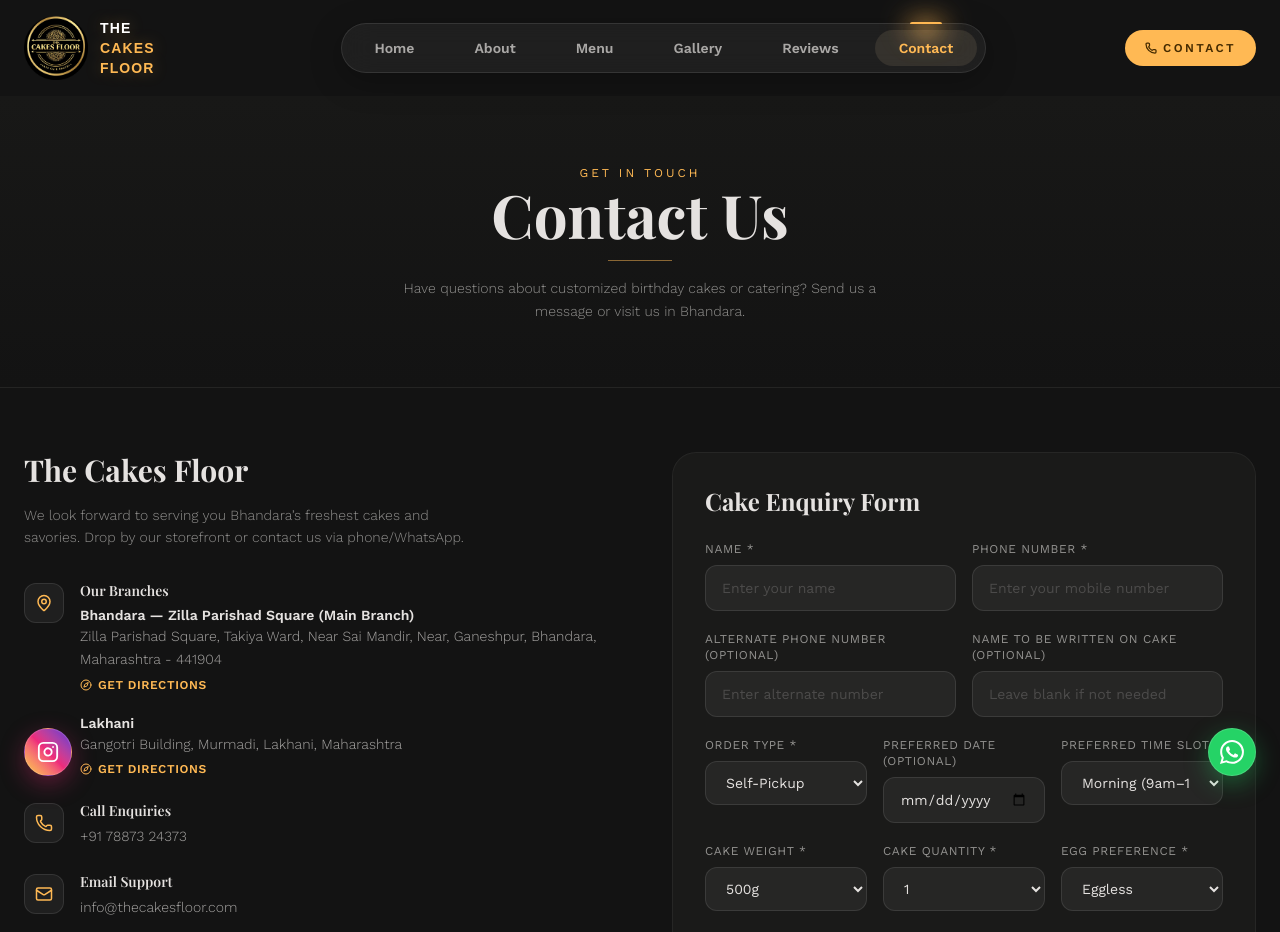
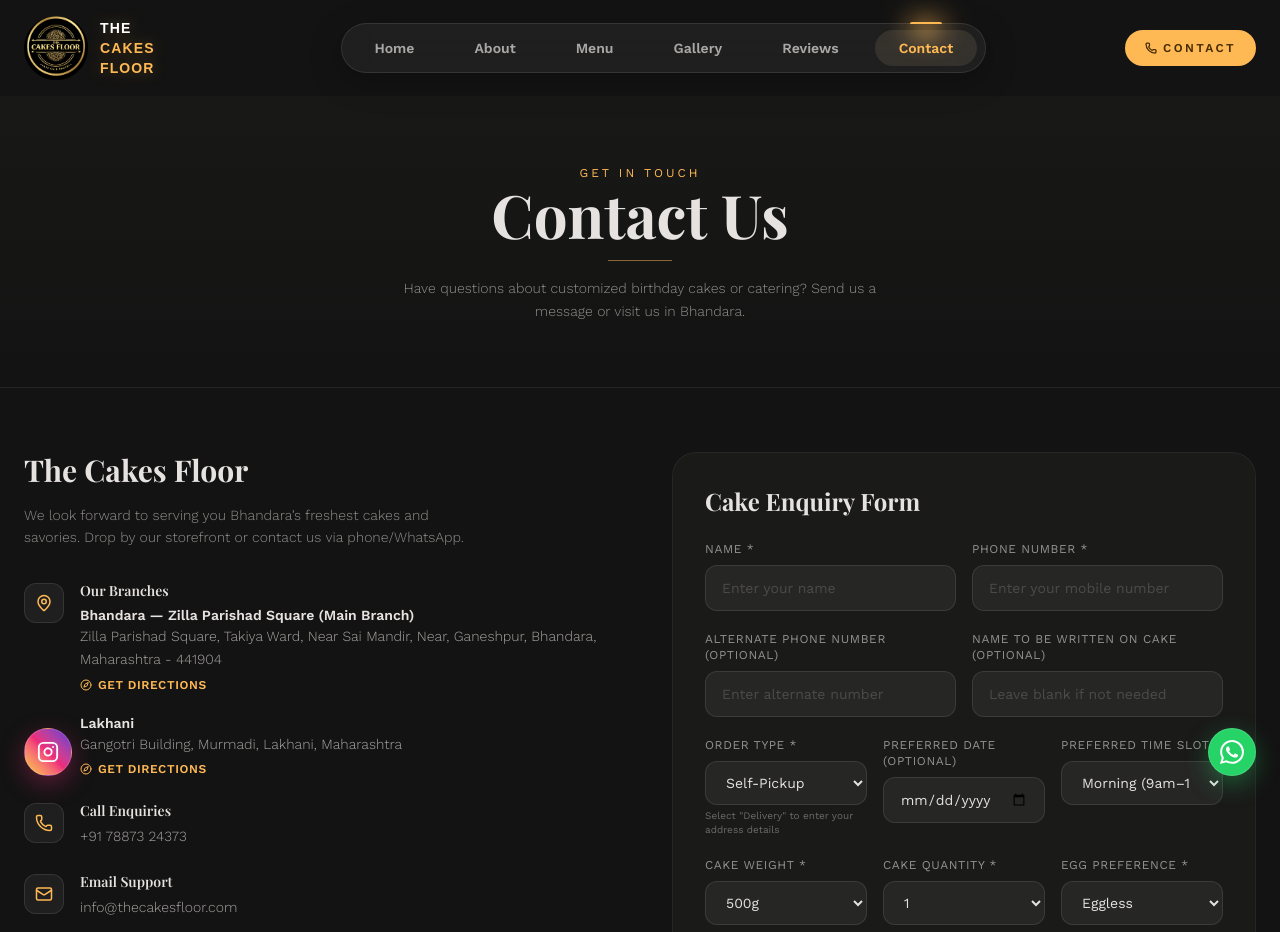
Before and after one commit to thecakesfloorchain-stack/cakesfloor, a React (Vite) app: page /contact in a window 1280 px wide. Shown: the top 932 px of the page. Built offline with nearby package versions, Linux system fonts and the light colour scheme; a web font is replaced by a local one.

Commit message:
Add helper text clarification below Order Type select dropdown in Contact form

```diff
--- a/src/pages/Contact.tsx
+++ b/src/pages/Contact.tsx
@@ -450,6 +450,7 @@
                       <option value="Self-Pickup" className="bg-[#1e1511] text-[#e5e2e0]">Self-Pickup</option>
                       <option value="Delivery" className="bg-[#1e1511] text-[#e5e2e0]">Delivery</option>
                     </select>
+                    <p className="text-[10px] text-[#e5e2e0]/40 mt-1">Select "Delivery" to enter your address details</p>
                   </div>
 
                   <div>
```
